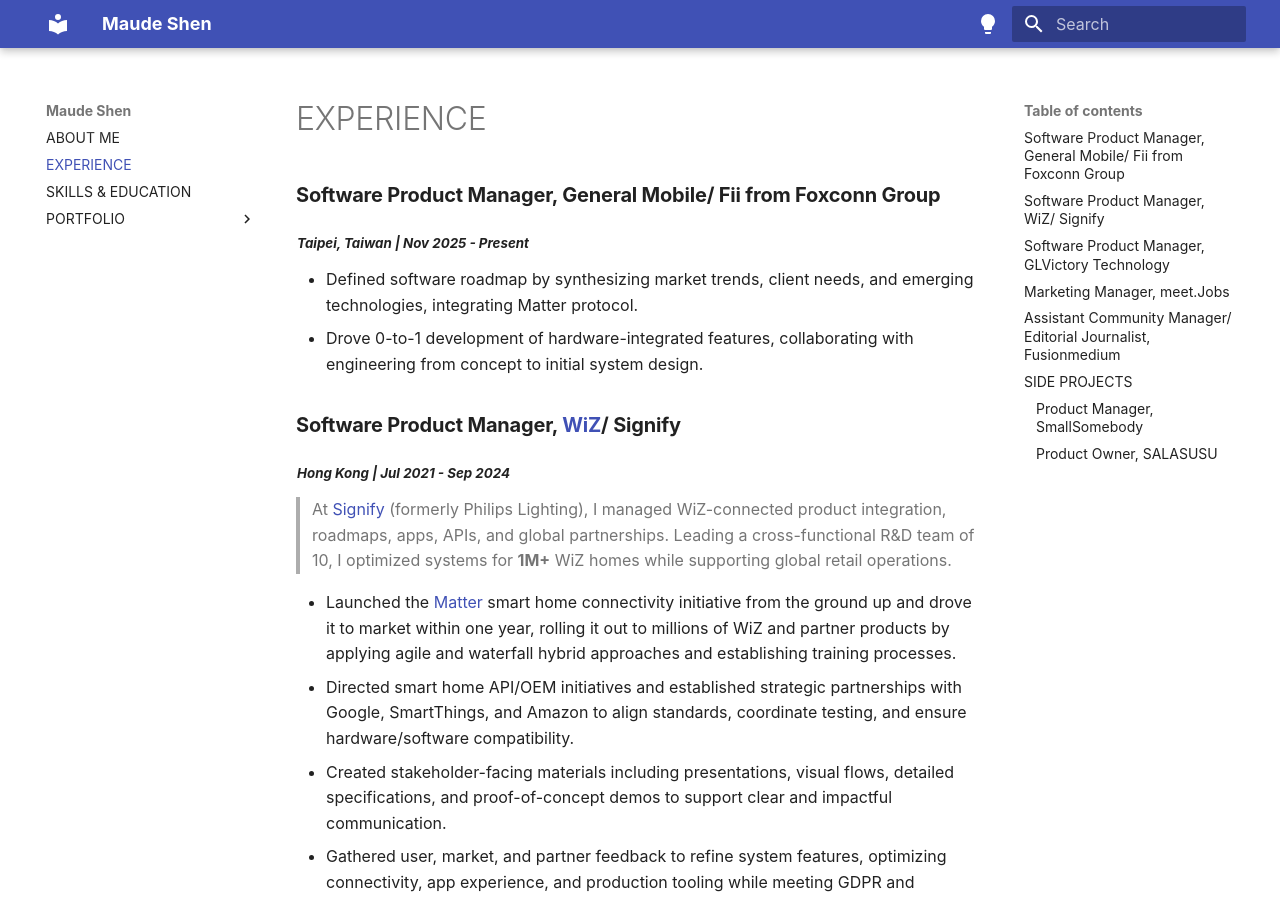
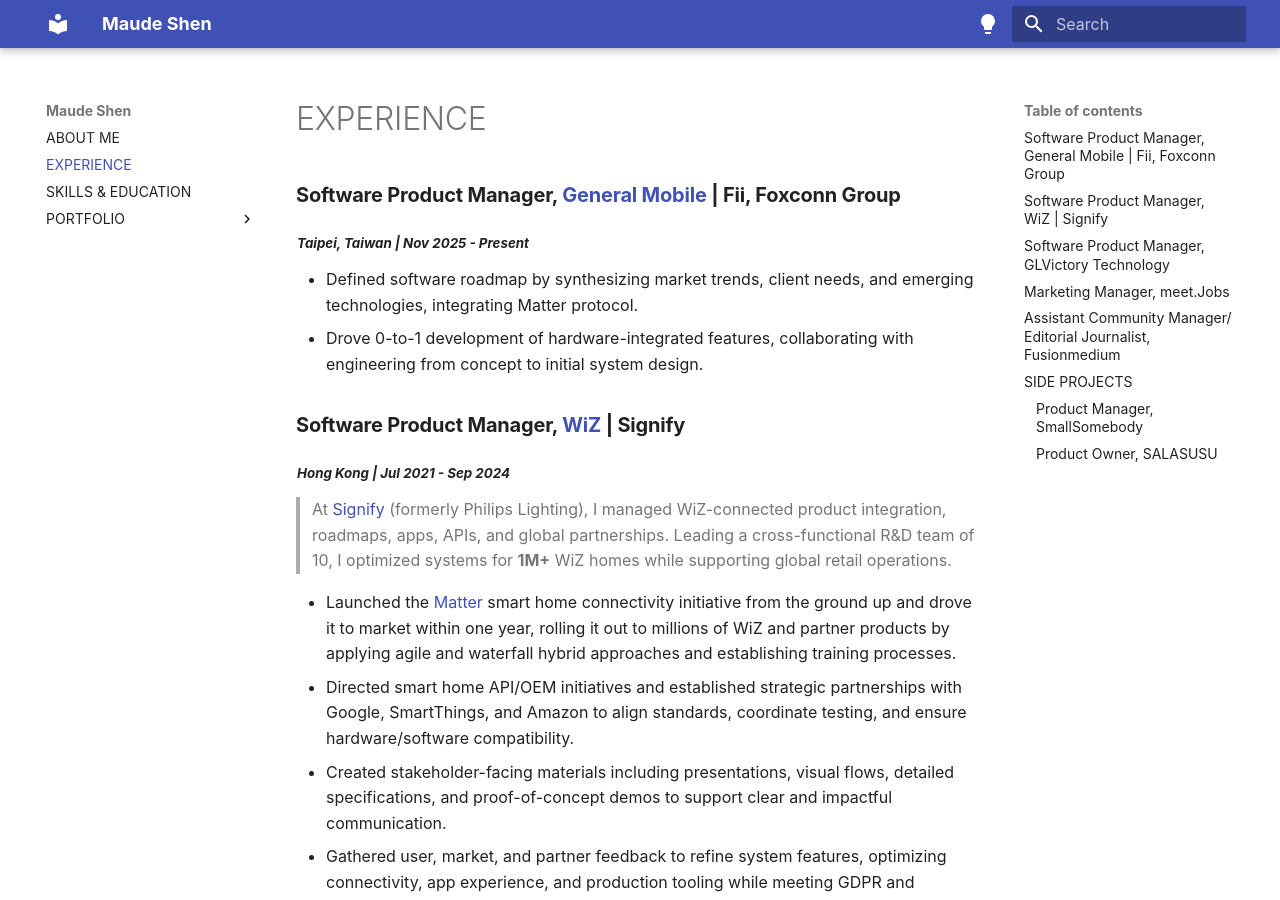
Before and after one commit to maudes/cv, an MkDocs documentation site: the page built from docs/experience.md, in a window 1280 px wide and 900 px high. Built offline with MkDocs 1.6.1 and Material for MkDocs 9.7.7, drawn with Linux system fonts in a browser that asks for light colours; some web fonts are replaced.

Commit message:
add: experience

```diff
--- a/docs/experience.md
+++ b/docs/experience.md
@@ -1,10 +1,10 @@
-###**Software Product Manager, General Mobile/ Fii from Foxconn Group** <br>
+###**Software Product Manager, [General Mobile](https://www.generalmobile.com/) | Fii, Foxconn Group** <br>
 <sub> ***Taipei, Taiwan  |  Nov 2025 - Present*** </sub>
 
 - Defined software roadmap by synthesizing market trends, client needs, and emerging technologies, integrating Matter protocol.
 - Drove 0-to-1 development of hardware-integrated features, collaborating with engineering from concept to initial system design.
 
-###**Software Product Manager, [WiZ](https://www.wizconnected.com/en-us)/ Signify**
+###**Software Product Manager, [WiZ](https://www.wizconnected.com/en-us) | Signify**
 <sub> ***Hong Kong   |  Jul 2021 - Sep 2024*** </sub>
 > At [Signify](https://www.signify.com/) (formerly Philips Lighting), I managed WiZ-connected product integration, roadmaps, apps, APIs, and global partnerships. Leading a cross-functional R&D team of 10, I optimized systems for **1M+** WiZ homes while supporting global retail operations.
 
```
